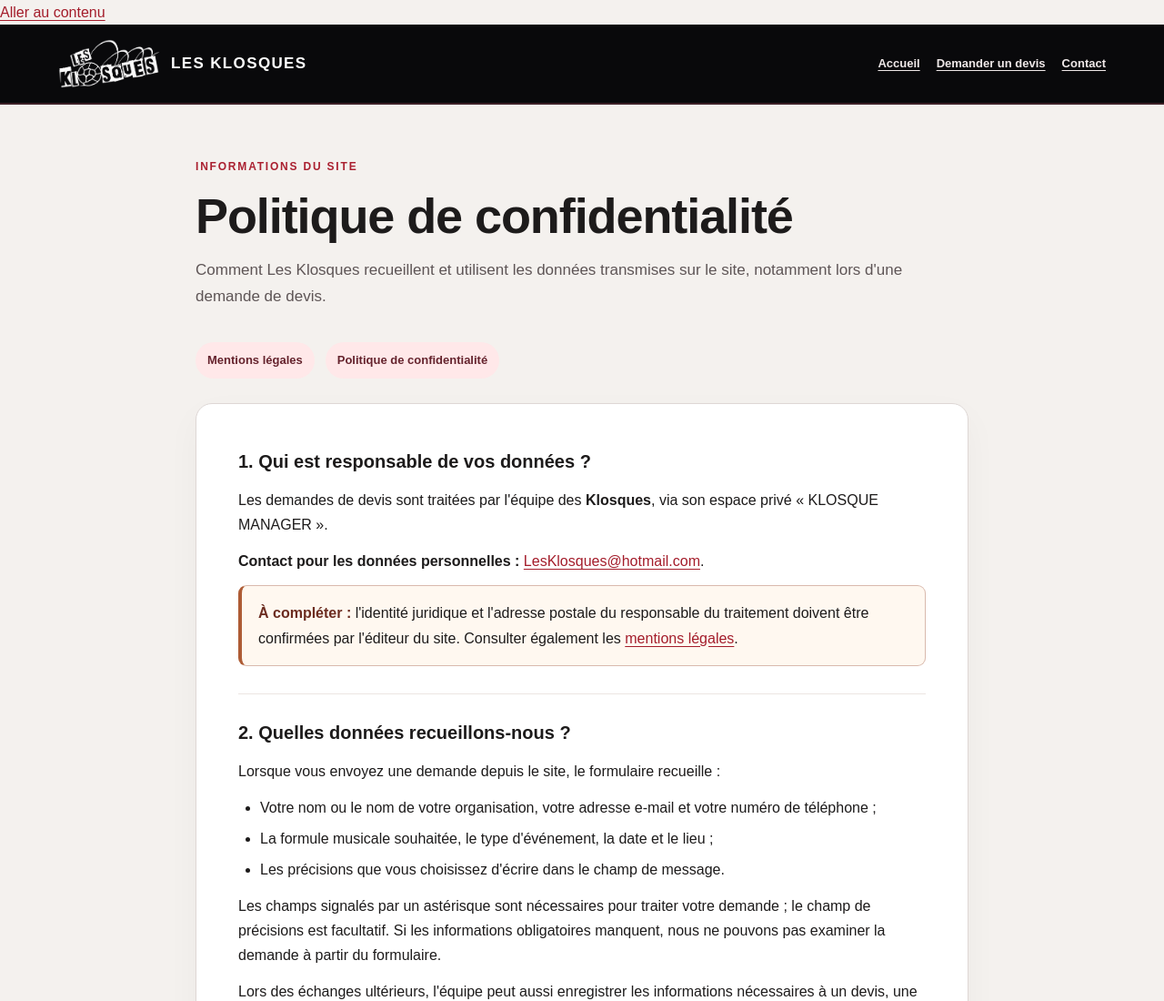
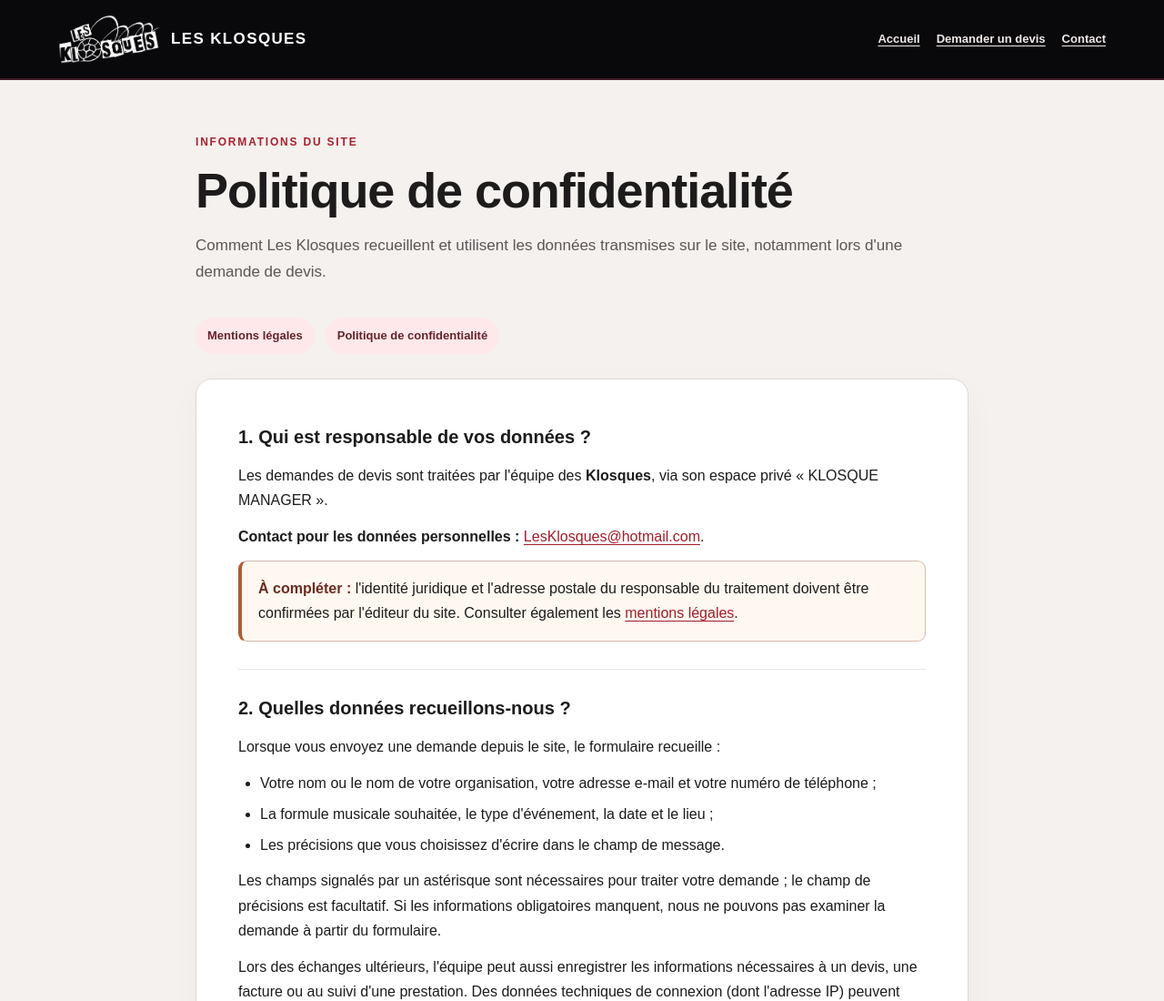
Before and after one commit to antoinedarcq02-cloud/LESKLOSQUES, a plain HTML site: page confidentialite.html in a window 1280 px wide. Shown: the top 1100 px of the page at 91% size. Drawn offline with Linux system fonts and the light colour scheme.

Commit message:
Ajouter un lien d'évitement clavier accessible

```diff
--- a/legal-pages.css
+++ b/legal-pages.css
@@ -32,3 +32,6 @@ li{margin:7px 0}
 .legal-footer a{color:#f7eeee}
 @media(max-width:650px){.legal-header{align-items:flex-start;flex-direction:column}.legal-main{padding:38px 17px 55px}.legal-article{border-radius:12px}.legal-footer{align-items:flex-start;flex-direction:column}}
 @media print{body{background:#fff}.legal-header,.legal-footer,.legal-quicknav{display:none}.legal-main{padding:0}.legal-article{box-shadow:none;border:0;padding:0}}
+
+.skip-link{position:absolute;z-index:100;top:8px;left:12px;transform:translateY(-180%);padding:9px 12px;background:#fff;color:#4b1520;font-weight:800}
+.skip-link:focus{transform:translateY(0)}
```
